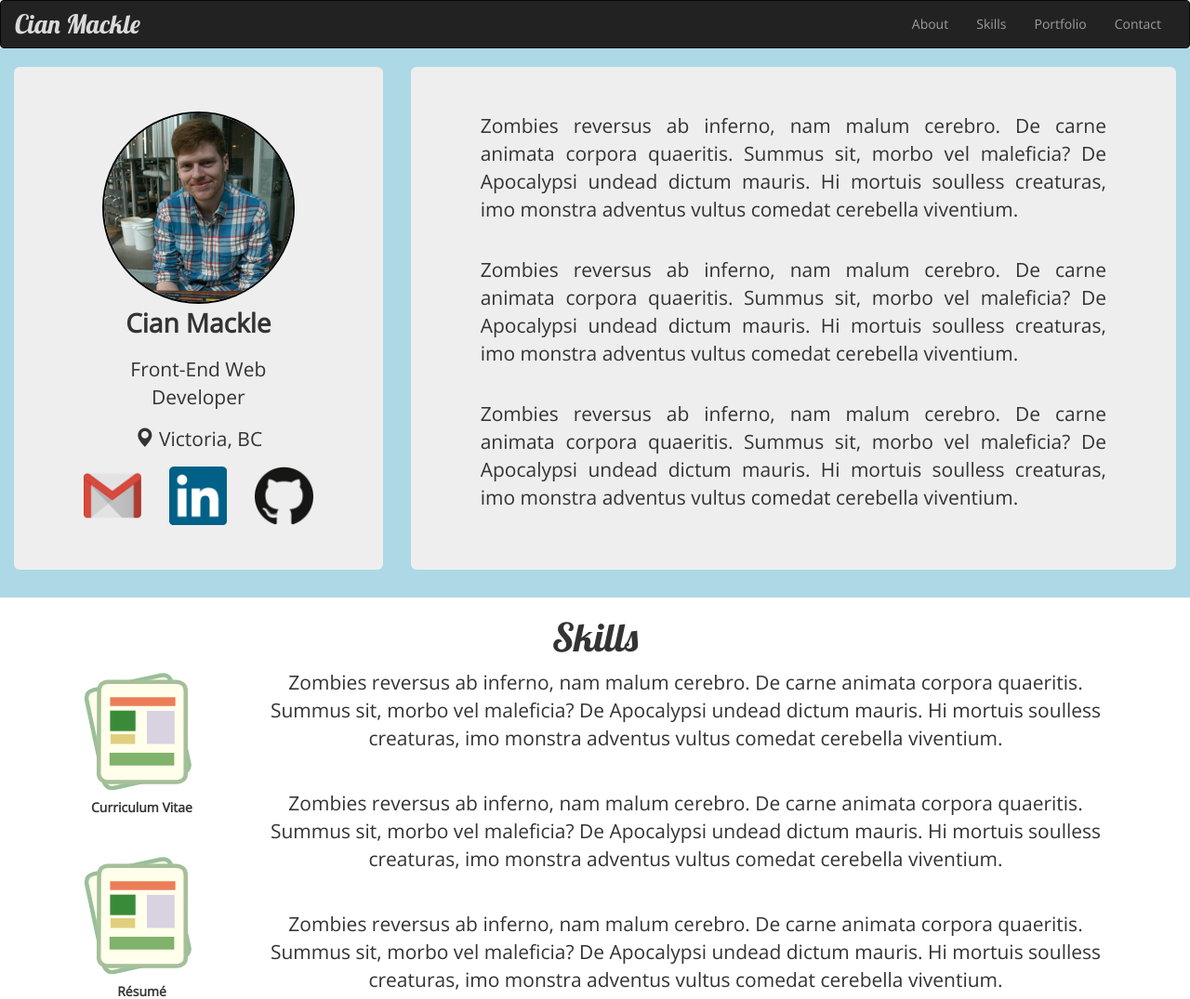
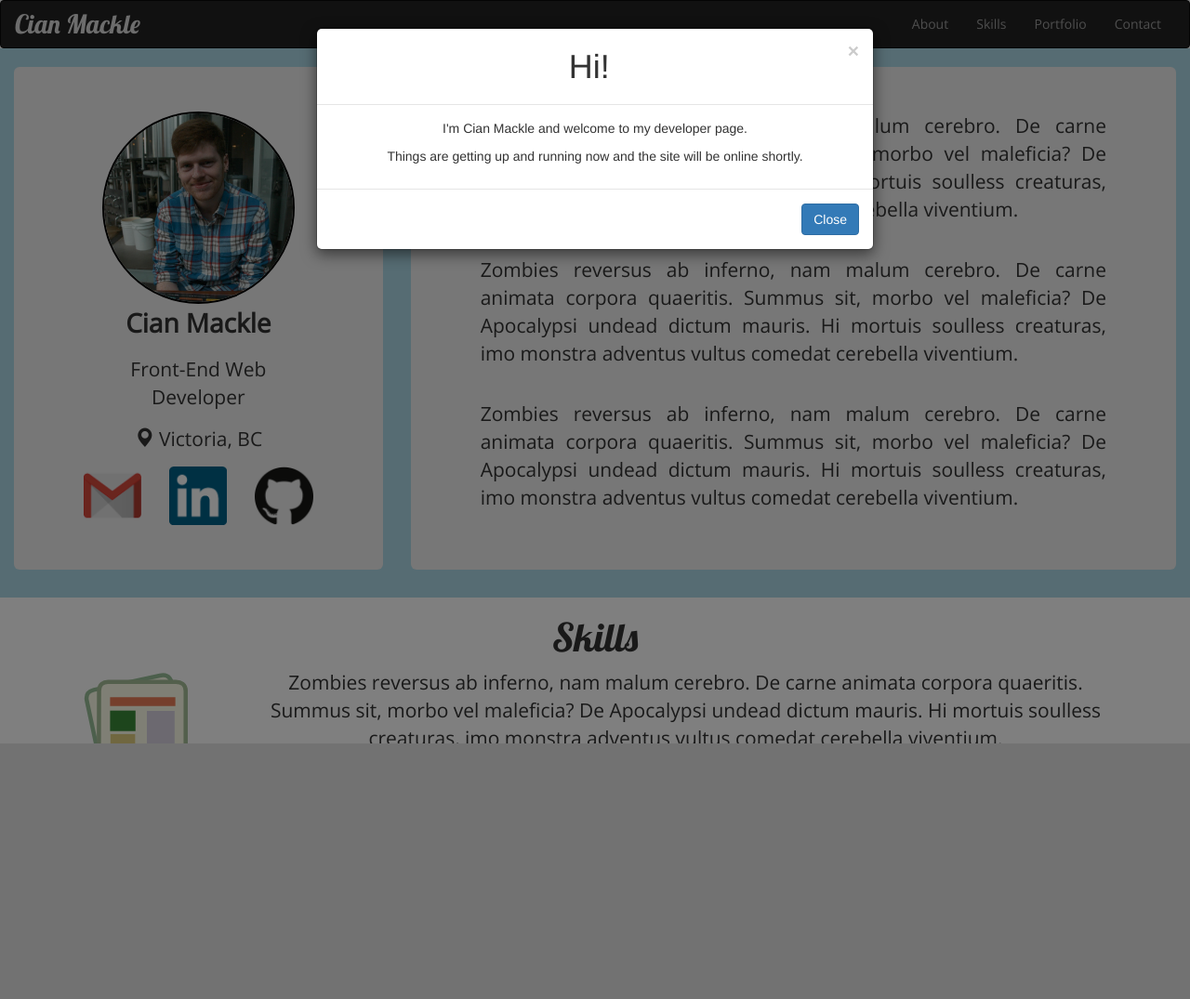
Before and after one commit to CianM/Personal-Website, a PHP site: page / in a window 1280 px wide. Shown: the top 1075 px of the page at 93% size. After the commit the page ends 800 px from the top, so only its background shows below. Run offline with PHP 8.4, Linux system fonts and the light colour scheme; data that the repository does not hold is empty; some libraries are stand-ins or nearby versions.

Commit message:
Add modal explaining site in progress. Move site to main domain

```diff
--- a/index.php
+++ b/index.php
@@ -12,6 +12,25 @@
 		<link rel="stylesheet" href="css/index_style.css">
 	</head>
 	<body>
+
+		<!-- Modal -->
+		<div class="modal fade" id="myModal" tabindex="-1" role="dialog" aria-labelledby="myModalLabel">
+		  <div class="modal-dialog" role="document">
+			<div class="modal-content">
+			  <div class="modal-header">
+				<button type="button" class="close" data-dismiss="modal" aria-label="Close"><span aria-hidden="true">&times;</span></button>
+				<h1 class="modal-title text-center" id="myModalLabel">Hi!</h1>
+			  </div>
+			  <div class="modal-body text-center">
+				<p>I'm Cian Mackle and welcome to my developer page.</p>
+				<p>Things are getting up and running now and the site will be online shortly.</p>
+			  </div>
+			  <div class="modal-footer">
+				<button type="button" class="btn btn-primary" data-dismiss="modal">Close</button>
+			  </div>
+			</div>
+		  </div>
+		</div>
 
 
 		<?php
@@ -35,7 +54,6 @@
 				);
 			}
 		?>
-
 
 		<nav class="navbar navbar-default navbar-inverse">
 		  <div class="container-fluid">
@@ -61,7 +79,6 @@
 			</div><!-- /.navbar-collapse -->
 		  </div><!-- /.container -->
 		</nav>
-
 
 		<!-- Intro ========== -->
 		<header class="container-fluid">
@@ -419,5 +436,12 @@
 		<script src="http://maxcdn.bootstrapcdn.com/bootstrap/3.3.5/js/bootstrap.min.js"></script>
 		<!-- reCAPTCHA ========== -->
 		<script src='https://www.google.com/recaptcha/api.js?hl=en'></script>
+
+		<script type="text/javascript">
+			$(window).load(function(){
+				$('#myModal').modal('show');
+			});
+		</script>
+
 	</body>
 </html>
```
